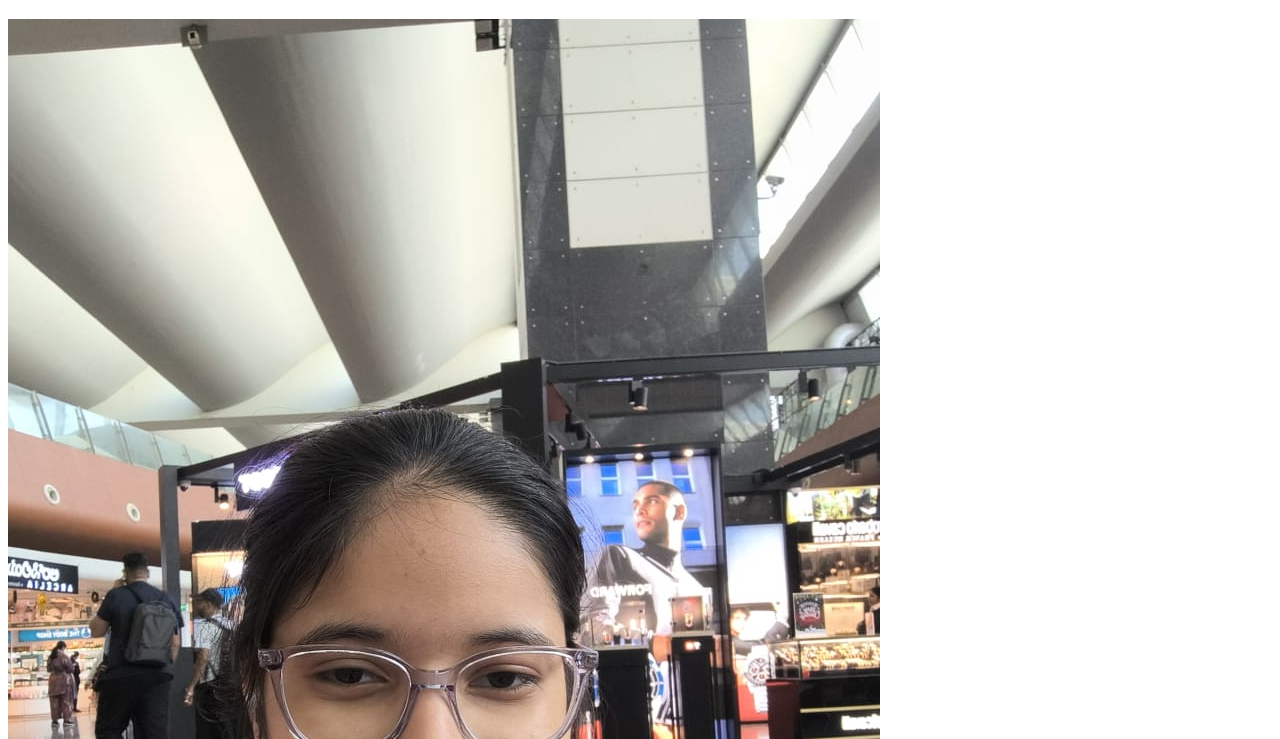
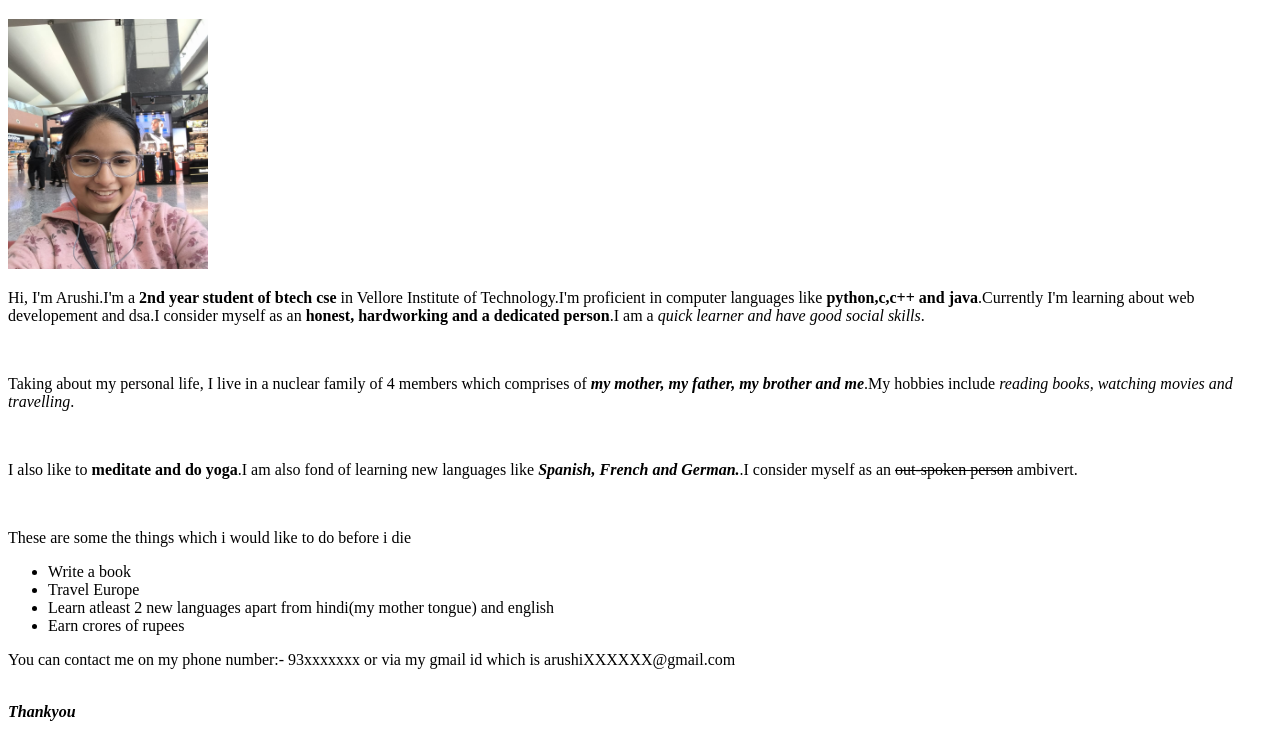
Before and after one commit to arushi-johri/webdev, a plain HTML site: page index.html in a window 1280 px wide. Shown: the part 61-800 px from the top of the page. Drawn offline with Linux system fonts and the light colour scheme.

Commit message:
Update index.html

```diff
--- a/index.html
+++ b/index.html
@@ -5,7 +5,7 @@
 </head>
 <body>
 <h1>Holla! Me nombre es Arushi</h1>
-<img src="img2.jpg" alt="My image">
+<img src="img2.jpg" alt="My image" height=250px width=200px>
 <p>Hi, I'm Arushi.I'm a <b>2nd year student of btech cse</b> in Vellore Institute of Technology.I'm proficient in computer languages like <b>python,c,c++ and java</b>.Currently I'm learning about web developement and dsa.I consider myself as an <b>honest, hardworking and a dedicated person</b>.I am a <i>quick learner and have good social skills</i>.</p>
 <br>
 <p>Taking about my personal life, I live in a nuclear family of 4 members which comprises of <b><i>my mother, my father, my brother and me</i></b>.My hobbies include <i>reading books, watching movies and travelling</i>.</p>
```
